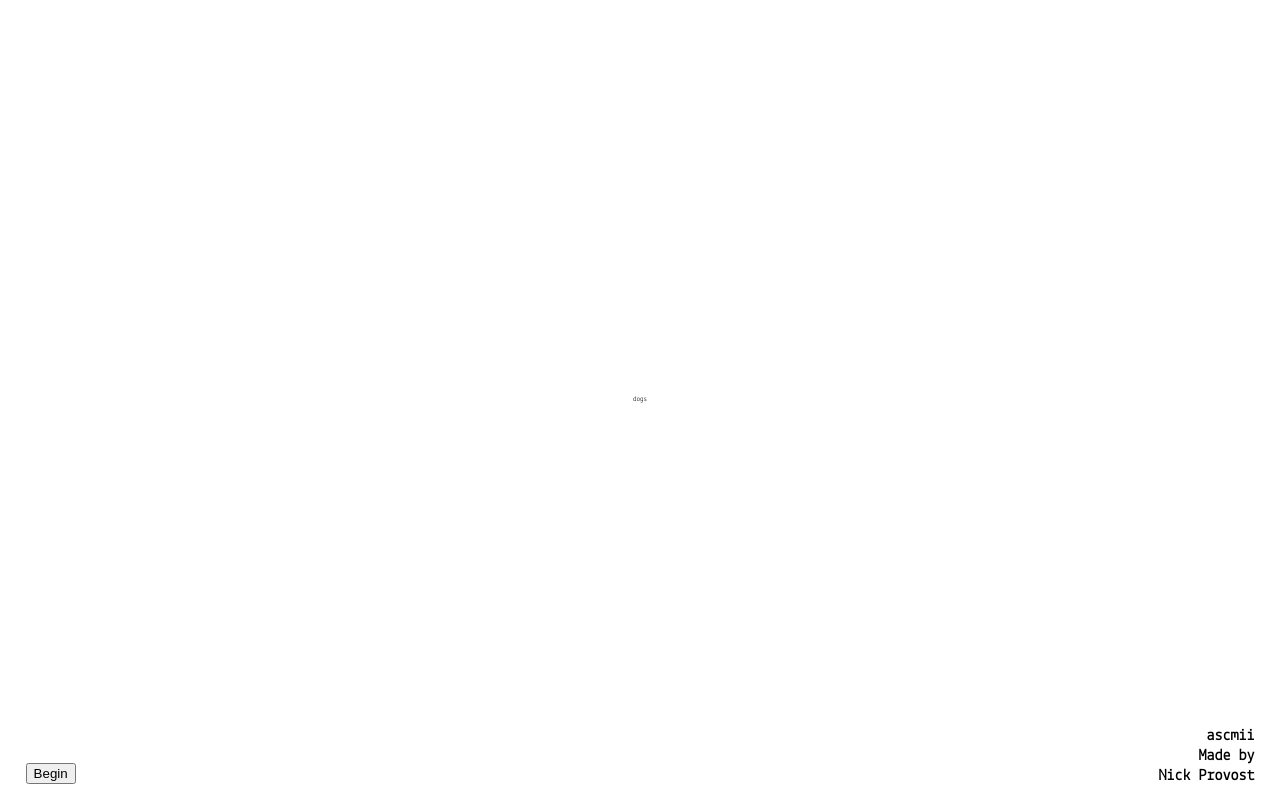
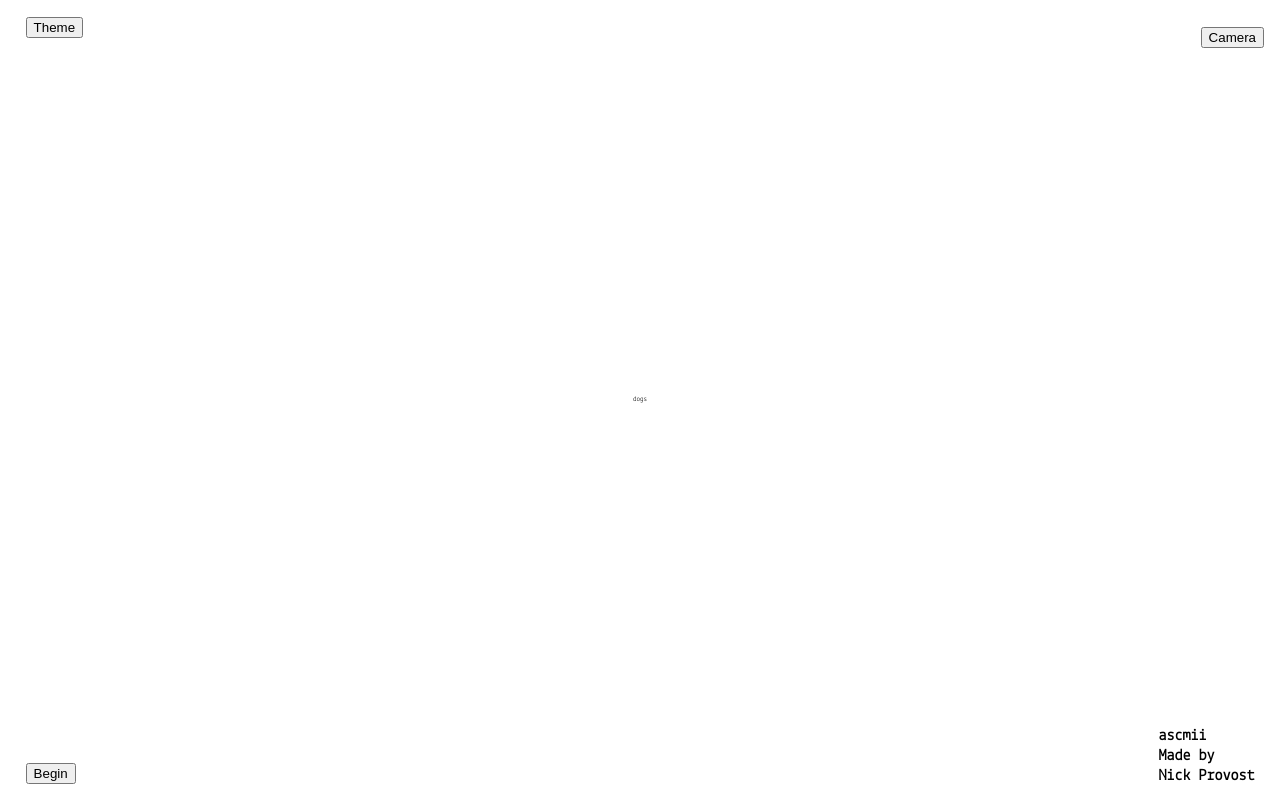
Before and after one commit to Nickprovs/ascmii, a React (Create React App) app: page / in a window 1280 px wide. Built offline with nearby package versions, Linux system fonts and the light colour scheme.

Commit message:
Added theme button

```diff
--- a/src/App.css
+++ b/src/App.css
@@ -55,12 +55,20 @@ div#center-wrapper {
   transform: translate(-50%, -50%);
 }
 
-div#bottom-right-wrapper {
+div#top-left-wrapper {
   position: fixed;
-  bottom: 0;
+  top: 0;
+  left: 0;
+  margin-top: 2vh;
+  margin-left: 2vw;
+}
+
+div#top-right-wrapper {
+  position: fixed;
+  top: 0;
   right: 0;
-  margin-right: 2vw;
-  margin-bottom: 2vh;
+  margin-top: 2vw;
+  margin-right: 2vh;
   text-align: right;
 }
 
@@ -68,8 +76,16 @@ div#bottom-left-wrapper {
   position: fixed;
   bottom: 0;
   left: 0;
+  margin-bottom: 2vh;
   margin-left: 2vw;
+}
+
+div#bottom-right-wrapper {
+  position: fixed;
+  bottom: 0;
+  right: 0;
   margin-bottom: 2vh;
+  margin-right: 2vw;
 }
 
 .text {
--- a/src/App.js
+++ b/src/App.js
@@ -219,6 +219,10 @@ class App extends Component {
     else this.play();
   }
 
+  handleToggleCamera() {}
+
+  handleToggleTheme() {}
+
   render() {
     const {
       originalContentWidth,
@@ -261,6 +265,14 @@ class App extends Component {
           <pre id="ascii">{asciiText}</pre>
         </div>
 
+        <div id="top-right-wrapper">
+          <button onClick={this.nadl}>Camera</button>
+        </div>
+
+        <div id="top-left-wrapper">
+          <button onClick="handleToggleTheme">Theme</button>
+        </div>
+
         {!running && (
           <div id="bottom-left-wrapper">
             <button onClick={this.handleBeginClick.bind(this)}>Begin</button>
```
